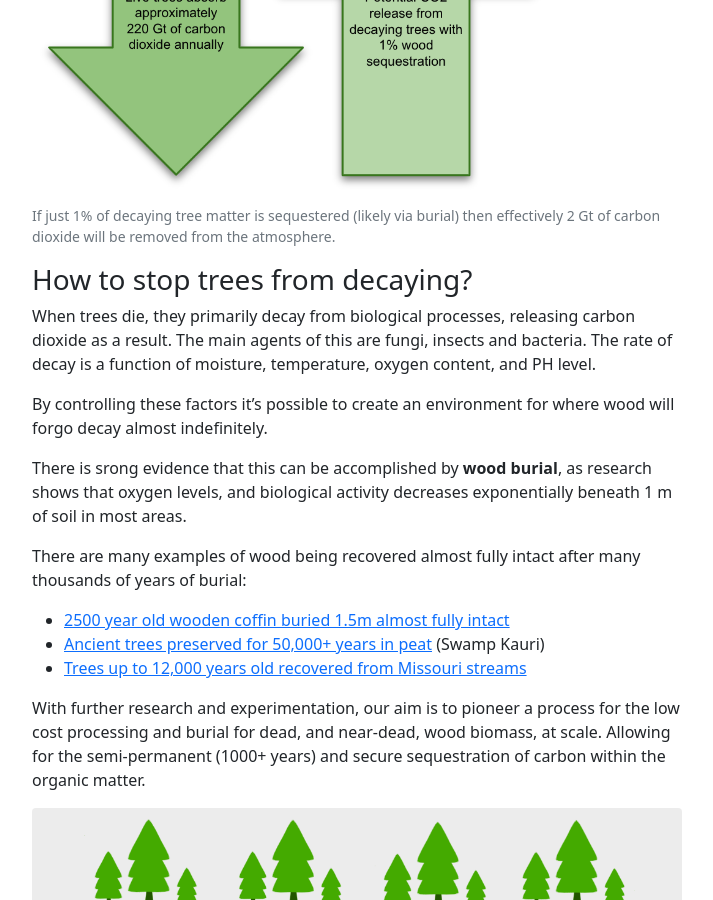
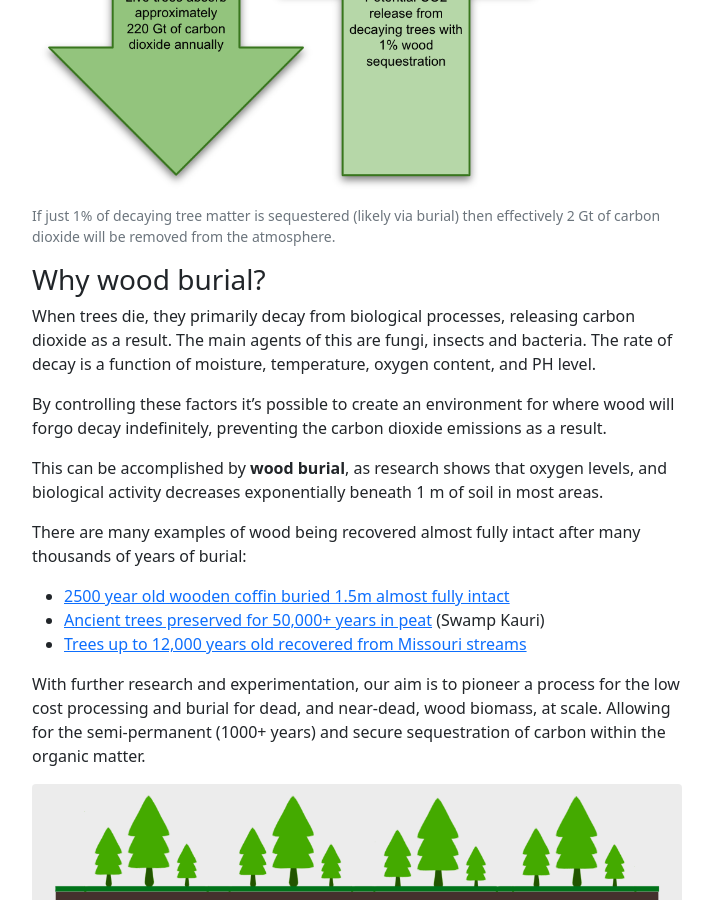
Before and after one commit to andrewpaliga/kaurii, a Jekyll site: the page built from index.markdown, in a window 1280 px wide and 900 px high, scrolled down 1635 px. Shown: the whole window, without its empty margins (283-996 px from the left). Built offline with Jekyll 4.4.1, drawn with Linux system fonts in a browser that asks for light colours.

Commit message:
more updates

```diff
--- a/index.markdown
+++ b/index.markdown
@@ -29,13 +29,13 @@ Our vision is to recover a portion of the wood biomass and sequester it permanen
 
 {% include figure.html url="/assets/images/carbon_negative.png" description="If just 1% of decaying tree matter is sequestered (likely via burial) then effectively 2 Gt of carbon dioxide will be removed from the atmosphere." text="If just 1% of decaying tree matter is sequestered (likely via burial) then effectively 2 Gt of carbon dioxide will be removed from the atmosphere." %}
 
-### How to stop trees from decaying?
+### Why wood burial?
 
 When trees die, they primarily decay from biological processes, releasing carbon dioxide as a result. The main agents of this are fungi, insects and bacteria. The rate of decay is a function of moisture, temperature, oxygen content, and PH level.
 
-By controlling these factors it’s possible to create an environment for where wood will forgo decay almost indefinitely.
+By controlling these factors it’s possible to create an environment for where wood will forgo decay indefinitely, preventing the carbon dioxide emissions as a result.
 
-There is srong evidence that this can be accomplished by **wood burial**, as research shows that oxygen levels, and biological activity decreases exponentially beneath 1 m of soil in most areas.
+This can be accomplished by **wood burial**, as research shows that oxygen levels, and biological activity decreases exponentially beneath 1 m of soil in most areas.
 
 There are many examples of wood being recovered almost fully intact after many thousands of years of burial:
 
```
